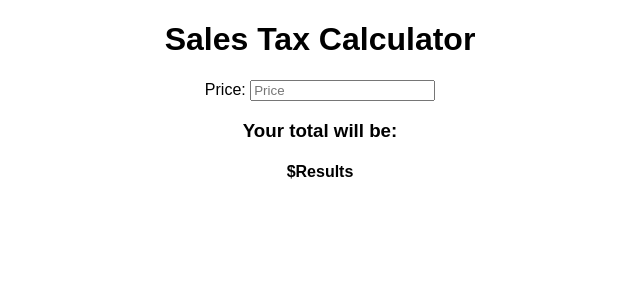
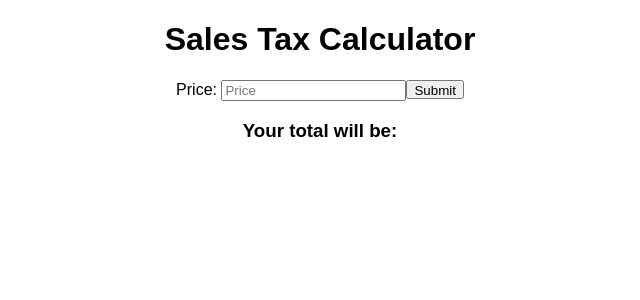
Before and after one commit to NatalieSalemme/Mortgage-Calculator-React, a React (Create React App) app: page / in a window 1280 px wide. Shown: the top 300 px of the page, without its empty margins (320-960 px from the left). Built offline with nearby package versions, Linux system fonts and the light colour scheme.

Commit message:
adding state functionality to price

```diff
--- a/src/App.css
+++ b/src/App.css
@@ -1,3 +1,12 @@
 .App {
   text-align: center;
 }
+.container {
+  display: flex;
+  flex-direction: column;
+  justify-content: center;
+  text-align: center;
+}
+#submit {
+  height: 19.5px;
+}
--- a/src/App.js
+++ b/src/App.js
@@ -1,16 +1,41 @@
-import React, { Component } from 'react';
-import { Input } from './Input';
+import React from 'react';
+import ReactDOM from 'react-dom';
 import './App.css';
-
-class App extends Component {
+class App extends React.Component {
+  constructor(props) {
+    super(props);
+    this.state = {
+      value: '',
+    }
+    this.handleChange= this.handleChange.bind(this);
+    this.handleSubmit = this.handleSubmit.bind(this);
+  }
+  handleChange(e) {
+    this.setState({
+      value: e.target.value
+    });
+    console.log(e.target.value);
+  }
+  handleSubmit(e) {
+    alert(this.state.value);
+    e.preventDefault();
+  }
   render() {
     return (
-      <div className="App">
+      <form onSubmit={this.handleSubmit} className="container">
         <h1>Sales Tax Calculator</h1>
-        <Input />
+        <div className="input-container">
+        <label className="labels" for="price">Price: </label>
+        <input id="price" type="text" placeholder="Price" value={this.state.value} onChange={this.handleChange} />
+        <input id="submit" value="Submit" type="submit" />
+
+      <div>
+      <h3>Your total will be: </h3>
+      <h4>{this.state.value}</h4>
+    </div>
       </div>
+    </form>
     );
   }
 }
-
 export default App;
--- a/src/Input.js
+++ /dev/null
@@ -1,26 +0,0 @@
-import React from 'react';
-import ReactDOM from 'react-dom';
-
-export class Input extends React.Component {
-  constructor(props) {
-    super(props);
-    this.state = {
-      price: '',
-      tax: ''
-    }
-  }
-  render() {
-    return (
-      <div className="input-container">
-
-        <label className="labels" for="price">Price: </label>
-        <input id="price" type="text" placeholder="Price"/><br />
-
-      <div>
-      <h3>Your total will be: </h3>
-      <h4>$Results</h4>
-    </div>
-      </div>
-    );
-  }
-}
```
